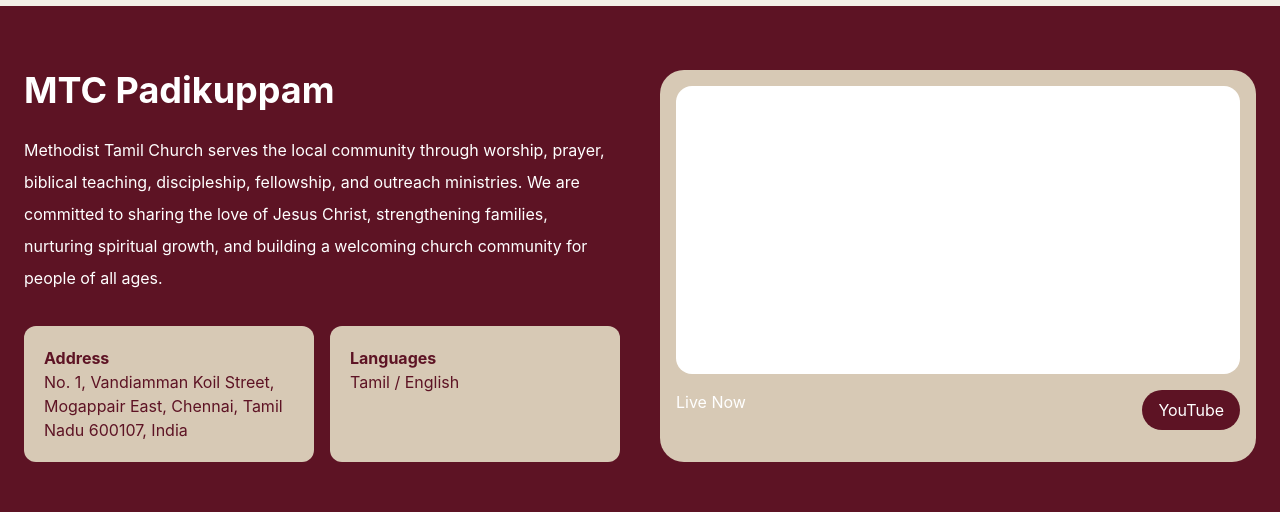
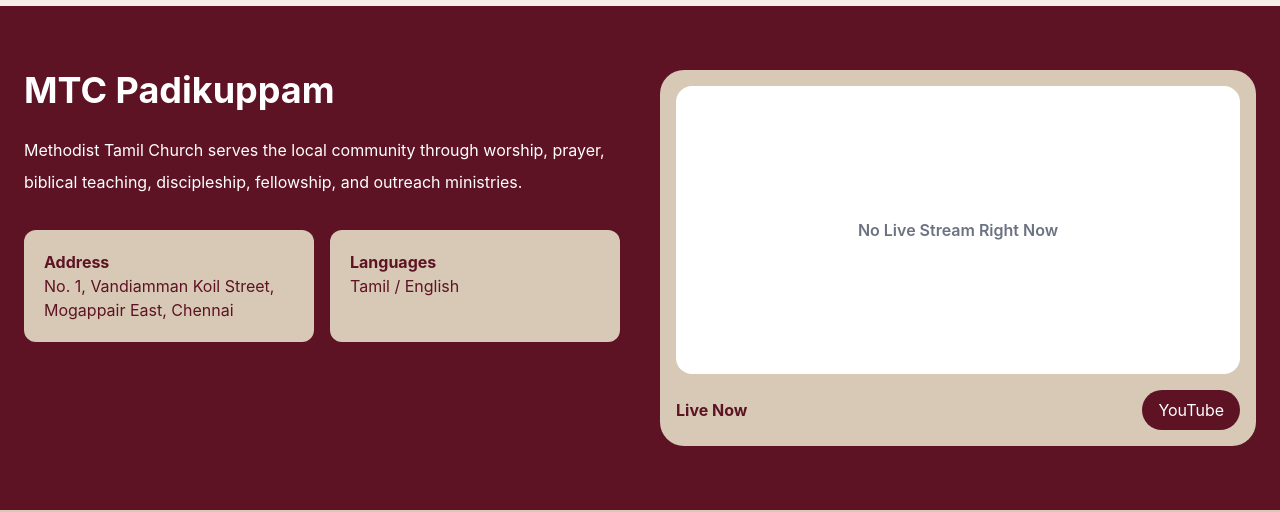
Before and after one commit to Joel123tony/CHURCH, a React (Vite) app: page / in a window 1280 px wide. Shown: the part 155-667 px from the top of the page. Built offline with nearby package versions, Linux system fonts and the light colour scheme; no server answers.

Commit message:
pastor fix

```diff
--- a/src/components/Hero.jsx
+++ b/src/components/Hero.jsx
@@ -1,25 +1,49 @@
+import { useEffect, useState } from "react";
+import axios from "axios";
+
 export default function Hero() {
+  const [live, setLive] = useState(false);
+  const [videoId, setVideoId] = useState("");
+
+  useEffect(() => {
+    const fetchLive = async () => {
+      try {
+        const res = await axios.get(
+          "https://YOUR_RENDER_URL.onrender.com/api/live"
+        );
+
+        setLive(res.data.live);
+        setVideoId(res.data.videoId);
+      } catch (err) {
+        setLive(false);
+      }
+    };
+
+    fetchLive();
+    const interval = setInterval(fetchLive, 15000);
+
+    return () => clearInterval(interval);
+  }, []);
+
   return (
     <section className="bg-primary text-white py-16">
       <div className="max-w-7xl mx-auto px-6 grid lg:grid-cols-2 gap-10">
 
+        {/* LEFT SIDE */}
         <div>
           <h1 className="text-4xl font-bold mb-6">
             MTC Padikuppam
           </h1>
 
           <p className="leading-8">
-Methodist Tamil Church serves the local community through worship, prayer, biblical teaching, discipleship, fellowship, and outreach ministries. We are committed to sharing the love of Jesus Christ, strengthening families, nurturing spiritual growth, and building a welcoming church community for people of all ages.          </p>
+            Methodist Tamil Church serves the local community through worship, prayer, biblical teaching, discipleship, fellowship, and outreach ministries.
+          </p>
 
           <div className="grid md:grid-cols-2 gap-4 mt-8">
 
             <div className="bg-cream text-primary p-5 rounded-xl">
               <h3 className="font-bold">Address</h3>
-              <p>No. 1, Vandiamman Koil Street,
-Mogappair East,
-Chennai,
-Tamil Nadu 600107,
-India</p>
+              <p>No. 1, Vandiamman Koil Street, Mogappair East, Chennai</p>
             </div>
 
             <div className="bg-cream text-primary p-5 rounded-xl">
@@ -30,16 +54,33 @@ India</p>
           </div>
         </div>
 
-        <div className="bg-cream rounded-3xl p-4">
-          <div className="bg-white rounded-2xl h-72" />
+        {/* RIGHT SIDE - LIVE CARD */}
+        <div className="bg-cream rounded-3xl p-4 text-primary">
 
-          <div className="flex justify-between mt-4">
-            <span>Live Now</span>
+          {!live ? (
+            <div className="bg-white rounded-2xl h-72 flex items-center justify-center">
+              <p className="text-gray-500 font-semibold">
+                No Live Stream Right Now
+              </p>
+            </div>
+          ) : (
+            <iframe
+              className="w-full h-72 rounded-2xl"
+              src={`https://www.youtube.com/embed/${videoId}`}
+              allowFullScreen
+            />
+          )}
 
-            <button className="bg-primary px-4 py-2 rounded-full">
+          <div className="flex justify-between mt-4 items-center">
+            <span className="font-bold">
+              {live ? "🔴 Live Now" : "Live Now"}
+            </span>
+
+            <button className="bg-primary text-white px-4 py-2 rounded-full">
               YouTube
             </button>
           </div>
+
         </div>
 
       </div>
--- a/src/components/Pastor.jsx
+++ b/src/components/Pastor.jsx
@@ -40,6 +40,10 @@ export default function Pastor() {
   const currentPastor =
     pastors.find((p) => p?.isCurrent === true) || null;
 
+  const serviceYears = currentPastor?.joinedYear
+    ? new Date().getFullYear() - currentPastor.joinedYear
+    : 0;
+
   const searchPastors = () => {
     const filtered = pastors.filter((p) => {
       const nameMatch =
@@ -72,26 +76,21 @@ export default function Pastor() {
     <>
       <section className="bg-[#5b1320] py-16 px-6">
         <div className="max-w-7xl mx-auto">
-
           <h2 className="text-white text-3xl font-bold mb-8">
             Pastor
           </h2>
 
           <div className="grid lg:grid-cols-4 gap-6">
-
             {/* CURRENT PASTOR */}
             <div className="lg:col-span-3 bg-[#d8cbb7] rounded-3xl p-8">
-
               {currentPastor ? (
                 <div className="grid md:grid-cols-2 gap-8 items-center">
-
                   <div>
                     <h3 className="text-xl font-bold text-[#5b1320] mb-6">
                       Current Pastor
                     </h3>
 
                     <div className="space-y-4 text-[#5b1320]">
-
                       <p>
                         <strong>Pastor Name:</strong>{" "}
                         {currentPastor.name}
@@ -108,15 +107,21 @@ export default function Pastor() {
                       </p>
 
                       <p>
+                        <strong>Years of Service:</strong>{" "}
+                        {serviceYears} Year
+                        {serviceYears !== 1 ? "s" : ""}
+                      </p>
+
+                      <p>
                         <strong>Serving Until:</strong>{" "}
                         {currentPastor.leftYear || "Present"}
                       </p>
 
                       <p>
                         <strong>Bio:</strong>{" "}
-                        {currentPastor.bio || "No details available"}
+                        {currentPastor.bio ||
+                          "No details available"}
                       </p>
-
                     </div>
                   </div>
 
@@ -127,7 +132,6 @@ export default function Pastor() {
                       className="w-64 h-64 object-cover rounded-3xl shadow-lg"
                     />
                   </div>
-
                 </div>
               ) : (
                 <div className="text-center py-10">
@@ -136,12 +140,10 @@ export default function Pastor() {
                   </h3>
                 </div>
               )}
-
             </div>
 
             {/* SEARCH */}
             <div className="bg-[#d8cbb7] rounded-3xl p-6">
-
               <h3 className="text-center font-bold text-[#5b1320] mb-4">
                 Search Pastors
               </h3>
@@ -168,9 +170,7 @@ export default function Pastor() {
               >
                 Search
               </button>
-
             </div>
-
           </div>
         </div>
       </section>
@@ -178,9 +178,7 @@ export default function Pastor() {
       {/* SEARCH MODAL */}
       {showModal && (
         <div className="fixed inset-0 bg-black/70 flex items-center justify-center z-50 p-4">
-
           <div className="bg-[#d8cbb7] rounded-3xl p-8 w-full max-w-4xl relative max-h-[80vh] overflow-y-auto">
-
             <button
               onClick={closeModal}
               className="absolute top-4 right-4 bg-red-600 text-white px-4 py-2 rounded-full"
@@ -205,7 +203,6 @@ export default function Pastor() {
                   className="border-b border-[#5b1320]/20 pb-6 mb-6"
                 >
                   <div className="flex flex-col md:flex-row gap-6">
-
                     <img
                       src={getImage(p)}
                       alt={p.name}
@@ -213,7 +210,6 @@ export default function Pastor() {
                     />
 
                     <div>
-
                       <h3 className="text-xl font-bold text-[#5b1320]">
                         {p.name}
                       </h3>
@@ -231,16 +227,12 @@ export default function Pastor() {
                       <p className="mt-3 text-[#5b1320]">
                         {p.bio || "No details available"}
                       </p>
-
                     </div>
-
                   </div>
                 </div>
               ))
             )}
-
           </div>
-
         </div>
       )}
     </>
```
Also changed, not shown: 2 other files (tests, documents, lock files or other folders).
